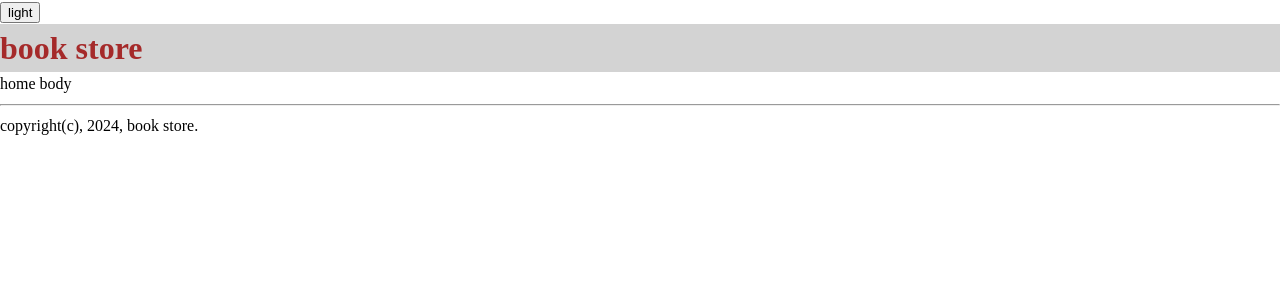
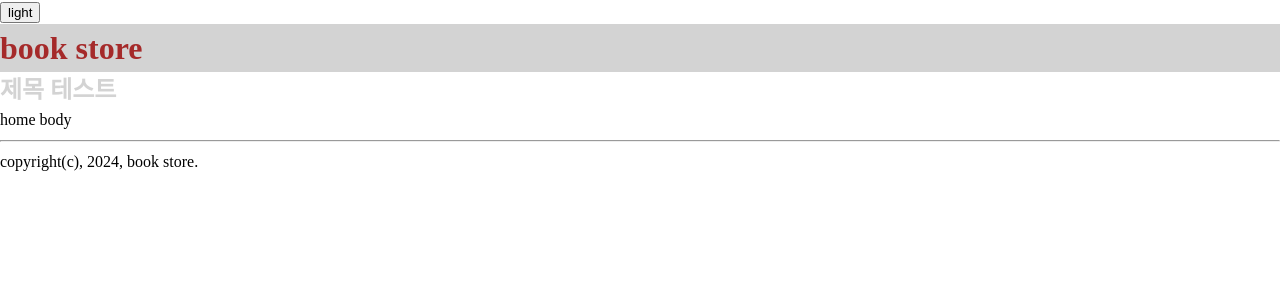
Before and after one commit to hyenee99/FE-bookStore, a React (Create React App) app: page / in a window 1280 px wide. Shown: the top 300 px of the page. Built offline with nearby package versions, Linux system fonts and the light colour scheme.

Commit message:
Title 컴포넌트 생성

```diff
--- a/src/App.tsx
+++ b/src/App.tsx
@@ -1,11 +1,7 @@
 import Layout from "./components/layout/Layout";
 import Home from "./pages/Home";
-import { GlobalStyle } from "./style/global";
-import { ThemeProvider } from "styled-components";
-import { dark, getTheme, light, ThemeName } from "./style/theme";
 import ThemeSwitcher from "./components/header/ThemeSwitcher";
-import { useContext, useState } from "react";
-import { BookStoreThemeProvider, ThemeContext } from "./context/themeContext";
+import { BookStoreThemeProvider} from "./context/themeContext";
 function App() {
   return (
     <BookStoreThemeProvider>
--- /dev/null
+++ b/src/components/common/Title.tsx
@@ -0,0 +1,24 @@
+import { styled } from "styled-components";
+import { ColorKey, HeadingSize } from "../../style/theme";
+
+interface Props {
+  children: React.ReactNode;
+  size: HeadingSize;
+  color?: ColorKey;
+}
+
+function Title({ children, size, color }: Props) {
+  return (
+    <TitleStyle size={size} color={color}>
+      {children}
+    </TitleStyle>
+  );
+}
+
+const TitleStyle = styled.h1<Omit<Props, "children">>`
+  font-size: ${({ theme, size }) => theme.heading[size].fontSize};
+  color: ${({ theme, color }) =>
+    (color ? theme.color[color] : theme.color.primary)};
+`;
+
+export default Title;
--- a/src/components/header/ThemeSwitcher.tsx
+++ b/src/components/header/ThemeSwitcher.tsx
@@ -1,9 +1,7 @@
 import { useContext } from "react";
-import { ThemeName } from "../../style/theme";
 import { ThemeContext } from "../../context/themeContext";
 
 function ThemeSwitcher(){
-
   const {themeName, toggleTheme} = useContext(ThemeContext);
 
   return (
--- a/src/index.tsx
+++ b/src/index.tsx
@@ -1,7 +1,6 @@
 import React from 'react';
 import ReactDOM from 'react-dom/client';
 import App from './App';
-import { state, ThemeContext } from './context/themeContext';
 
 const root = ReactDOM.createRoot(
   document.getElementById('root') as HTMLElement
--- a/src/pages/Home.tsx
+++ b/src/pages/Home.tsx
@@ -1,6 +1,11 @@
+import Title from "../components/common/Title";
+
 function Home() {
   return  (
     <>
+    <Title size="medium" color="background">
+      제목 테스트
+    </Title>
     <div>home body</div>
     </>
   )
--- a/src/style/theme.ts
+++ b/src/style/theme.ts
@@ -1,9 +1,16 @@
 export type ThemeName = "light" | "dark";
-type ColorKey = "primary" | "background" | "secondary" | "third" ;
+export type ColorKey = "primary" | "background" | "secondary" | "third" ;
+
+export type HeadingSize = "large"| "medium"| "small";
 
 interface Theme {
   name: ThemeName;
   color: Record<ColorKey , string>;
+  heading: {
+    [key in HeadingSize]: {
+      fontSize: string;
+    }
+  }
 }
 
 export const light:Theme = {
@@ -13,10 +20,22 @@
     background: "lightgray",
     secondary: "blue",
     third: "green"
+  },
+  heading : {
+    large:{
+      fontSize:"2rem"
+    },
+    medium: {
+      fontSize:"1.5rem"
+    },
+    small: {
+      fontSize:"1rem"
+    }
   }
 };
 
 export const dark:Theme= {
+  ...light,
   name: 'dark',
   color: {
     primary: 'coral',
```
Also changed, not shown: 1 other file (tests, documents, lock files or other folders).
